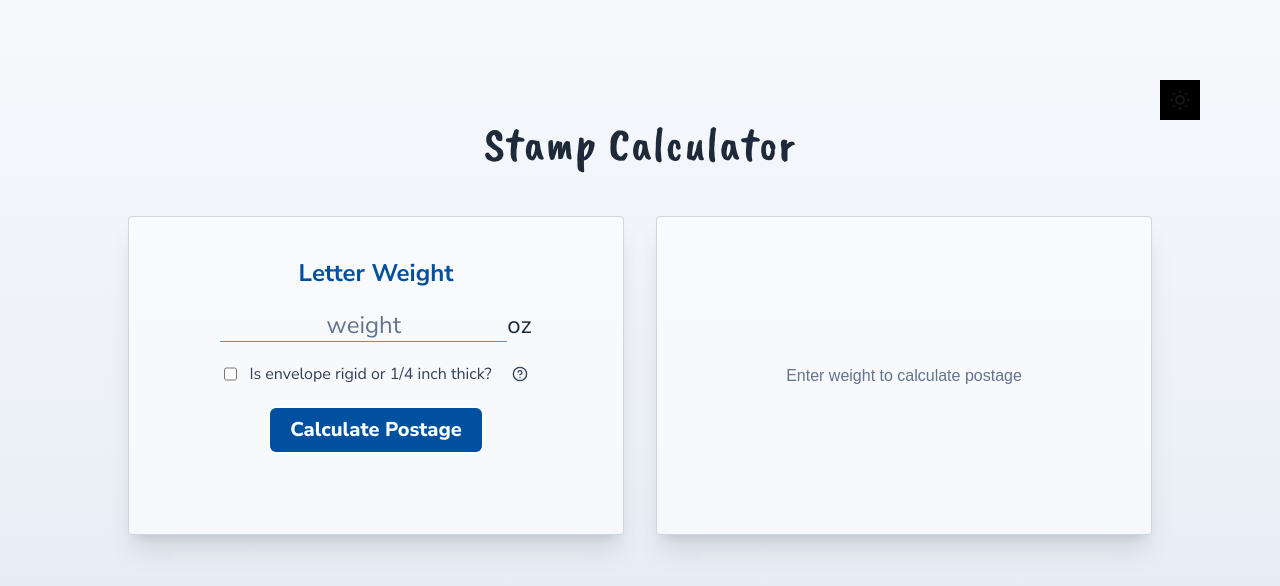
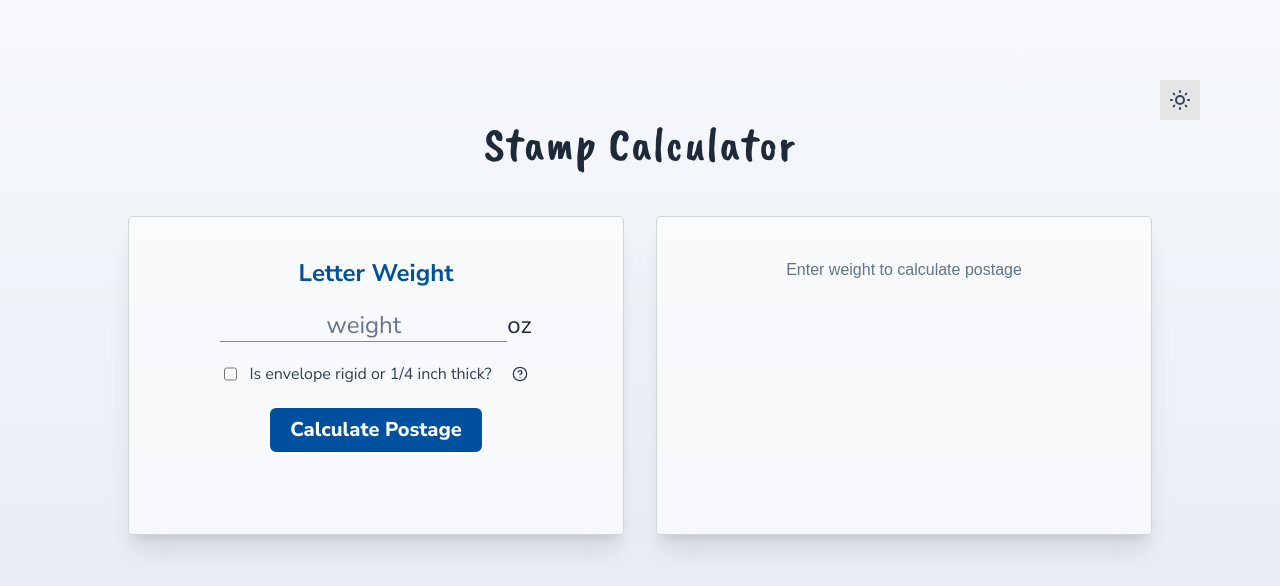
Before and after one commit to sammatcha/stamp-calculator, a Next.js app: page / in a window 1280 px wide. Shown: the top 586 px of the page. Built offline with nearby package versions, Linux system fonts and the light colour scheme.

Commit message:
fixed some coloring

```diff
--- a/app/components/CalculatorForm.jsx
+++ b/app/components/CalculatorForm.jsx
@@ -104,7 +104,7 @@ export default function Form(){
                             </button>
                         </section>
                     </div>
-                <div className='flex flex-col items-center justify-evenly w-full lg:w-1/2 hover:shadow-lg bg-white/60 border-gray-300 border dark:bg-formBox1 dark:shadow-2xl dark:outline-outlineColor dark:outline-2 dark:outline-offset-2 dark:border-transparent rounded shadow-xl space-y-5 dark:hover:shadow-indigo-600/50'>
+                <div className='flex flex-col items-center justify-start w-full lg:w-1/2 hover:shadow-lg bg-white/60 border-gray-300 border dark:bg-formBox1 dark:shadow-2xl dark:outline-outlineColor dark:outline-2 dark:outline-offset-2 dark:border-transparent rounded shadow-xl space-y-5 dark:hover:shadow-indigo-600/50'>
                     <div className='mt-5 flex border-b'>
                         {results?.breakdown && (
                             results?.breakdown.map((item, index) => {
@@ -127,7 +127,7 @@ export default function Form(){
 
                     </div>
 
-                    <div className='space-y-3 text-center md:pb-10 max-w-lg mx-auto h-full items-center justify-center flex '>
+                    <div className='space-y-3 text-center pb-6 md:pb-8 max-w-lg mx-auto items-center flex '>
                         {error ? (
                             <div className='flex flex-col text-red-800 dark:text-red-400 text-center items-center justify-center text-lg lg:text-xl '><span className='inline-flex items-center justify-center mb-5'>
                                 <XIcon className='w-15 '/> Error
@@ -137,15 +137,22 @@ export default function Form(){
                         ) : (
 
                               results.total ? (
-                             <div>
+                             <div className='flex flex-col gap-2'>
                                 <div className=' border rounded dark:bg-gradient-to-bl dark:from-vibrantBlue dark:to-80% dark:to-skyBlue w-full px-4 py-2 md:px-15 md:py-1 bg-uspsBlue '>
                                     <p className=' text-white text-base md:text-lg font-nunitoSans flex flex-col font-bold'>Standard Total <span className='text-lg md:text-2xl font-extrabold'>${roundedTotal}</span></p>
                                 </div>
-                                <div className='border py-1 rounded dark:bg-formBox1 w-full bg-uspsBlue '>
+                                <div
+                                    className={
+                                        'border rounded w-full bg-uspsBlue px-4 py-2 md:px-15 md:py-1 ' +
+                                        (meteredResult?.metered?.totalBasePrice && !meteredResult?.error
+                                            ? 'dark:bg-gradient-to-bl dark:from-vibrantBlue dark:to-80% dark:to-skyBlue'
+                                            : 'dark:bg-formBox1')
+                                    }
+                                >
                                     {meteredResult?.error ? (
                                         <p className='text-base text-red-300 font-nunitoSans flex flex-col font-bold dark:text-red-400'>Metered Price <span className='text-sm font-normal'>{meteredResult.error}</span></p>
                                     ) : meteredResult?.metered?.totalBasePrice ? (
-                                        <p className='text-base text-slate-200 font-nunitoSans flex flex-col font-bold dark:bg-gradient-to-bl dark:from-vibrantBlue dark:to-80% dark:to-skyBlue dark:text-white'>Metered Price <span className='text-slate-200 dark:text-white font-extrabold'>${meteredResult.metered.totalBasePrice}</span></p>
+                                        <p className='text-base text-slate-200 font-nunitoSans flex flex-col font-bold dark:text-white'>Metered Price <span className='text-slate-200 dark:text-white font-extrabold'>${meteredResult.metered.totalBasePrice}</span></p>
                                     ) : null}
                                 </div>
                             </div>
--- a/app/components/ThemeToggle.jsx
+++ b/app/components/ThemeToggle.jsx
@@ -21,7 +21,7 @@ export default function ThemeToggle(){
     return(
         <button
         onClick={() => setTheme(theme === "dark" ? "light" : "dark")}
-        className = 'p-2 bg-black'
+        className = 'p-2 bg-neutral-200 text-slate-700  dark:bg-neutral-800 dark:text-neutral-100'
         >
         {theme === "dark" ? <MoonStar/> : <SunMedium/>}
         </button>
```
